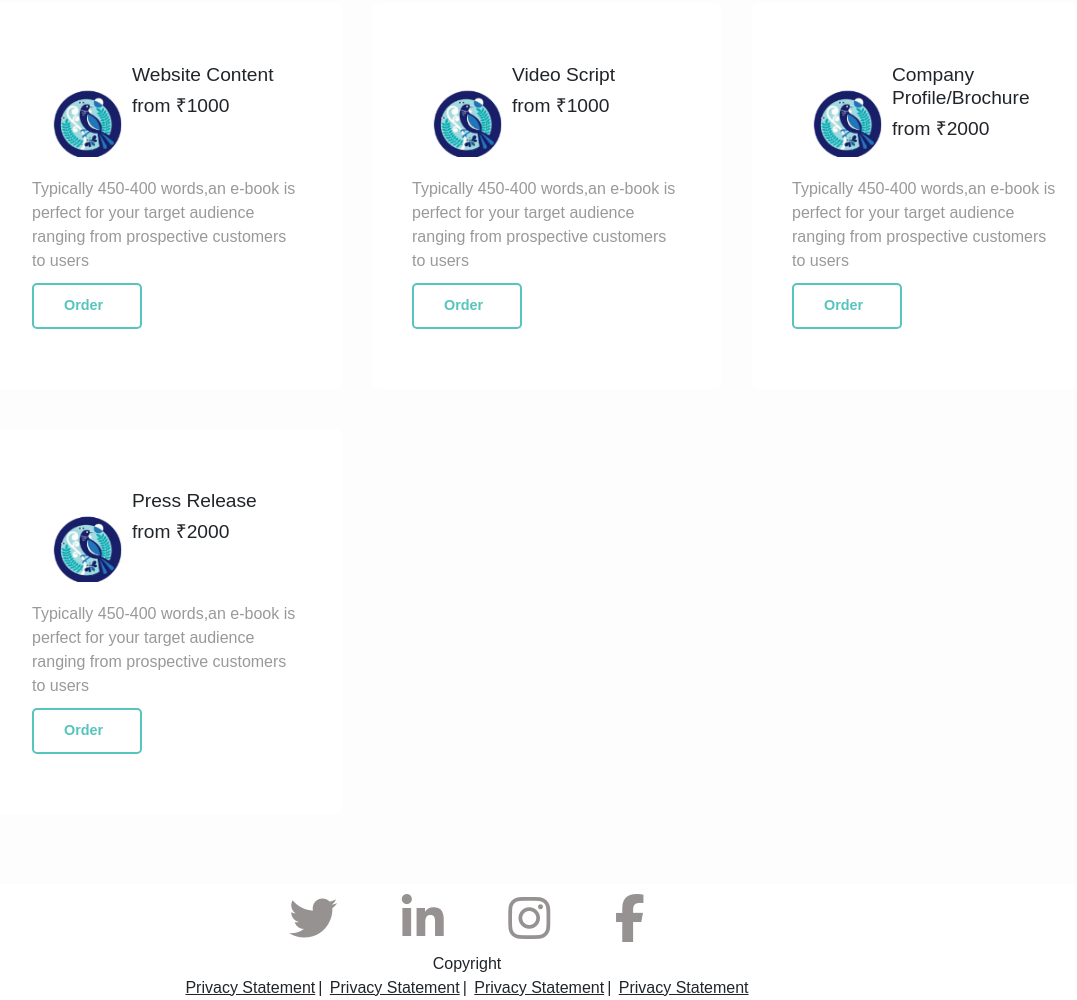
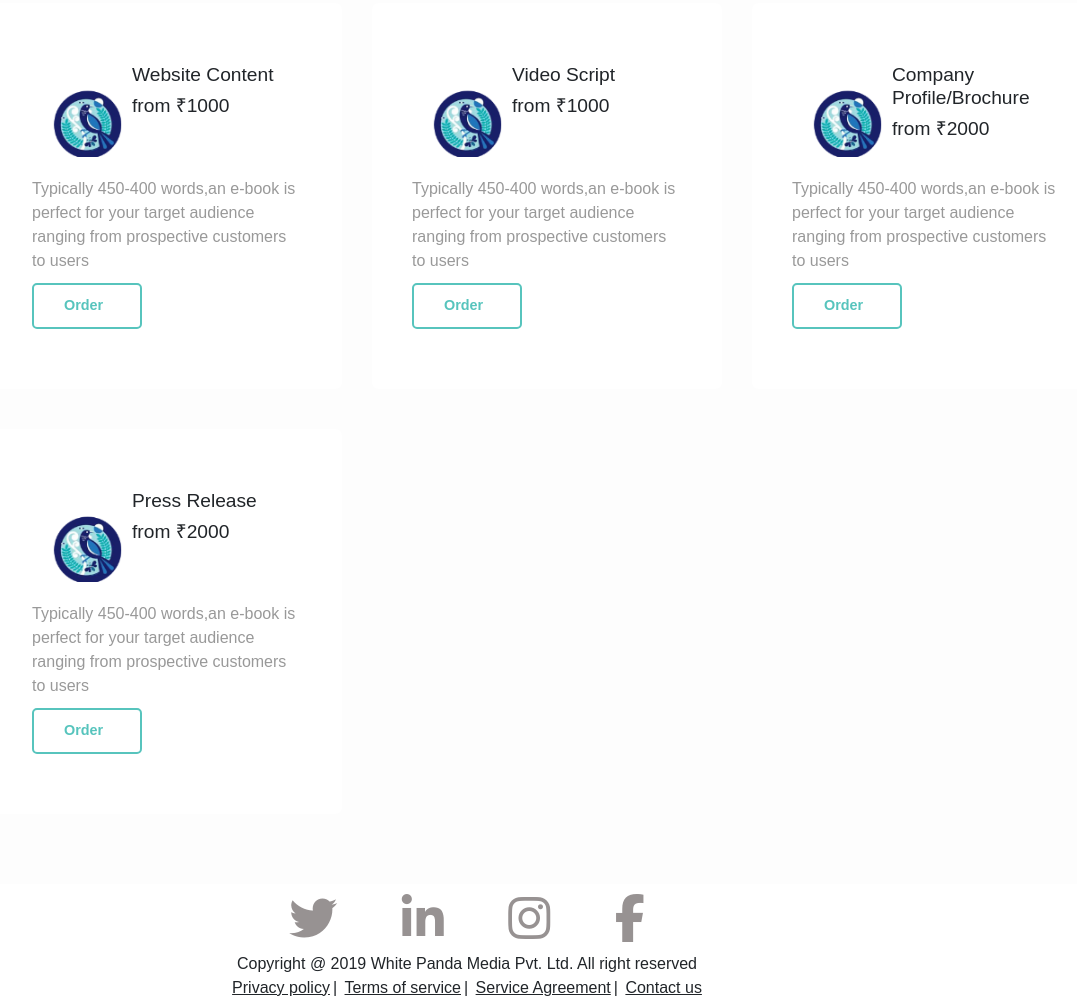
Before and after one commit to abbas067/abbas067.github.io, a plain HTML site: page index.html in a window 1280 px wide. Shown: the part 1344-2344 px from the top of the page, without its empty margins (173-1250 px from the left). Drawn offline with nearby package versions, Linux system fonts and the light colour scheme.

Commit message:
Update index.html

```diff
--- a/index.html
+++ b/index.html
@@ -315,11 +315,11 @@
             <i class="fab fa-linkedin-in"></i>
             <i class="fab fa-instagram"></i>
             <i class="fab fa-facebook-f"></i>
-            <span style="display: block">Copyright</span>
-            <span style="text-decoration: underline;margin: 3px;">Privacy Statement</span>|
-            <span style="text-decoration: underline;margin: 3px;">Privacy Statement</span>|
-            <span style="text-decoration: underline;margin: 3px;">Privacy Statement</span>|
-            <span style="text-decoration: underline;margin: 3px;">Privacy Statement</span>
+            <span style="display: block">Copyright @ 2019 White Panda Media Pvt. Ltd. All right reserved</span>
+            <span style="text-decoration: underline;margin: 3px;">Privacy policy</span>|
+            <span style="text-decoration: underline;margin: 3px;">Terms of service</span>|
+            <span style="text-decoration: underline;margin: 3px;">Service Agreement</span>|
+            <span style="text-decoration: underline;margin: 3px;">Contact us</span>
         </footer>
     </body>
 </html>
```
